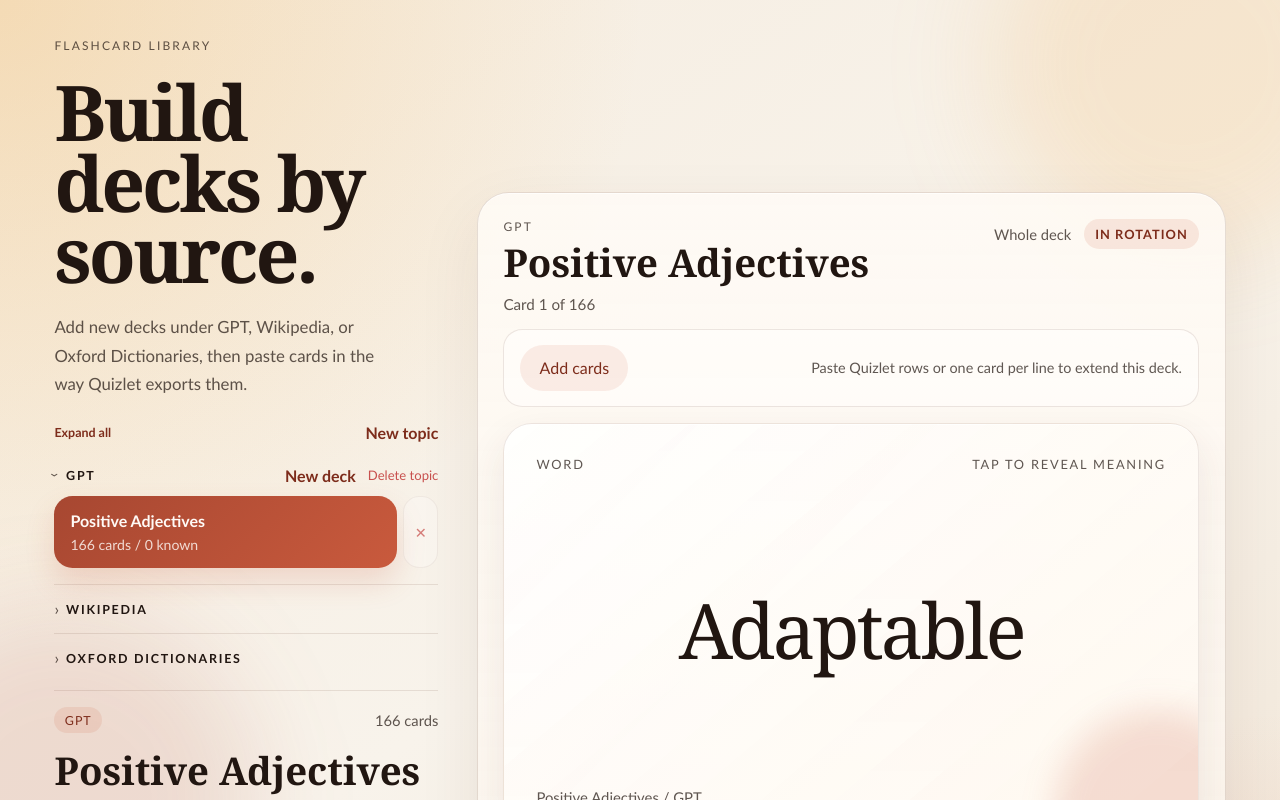
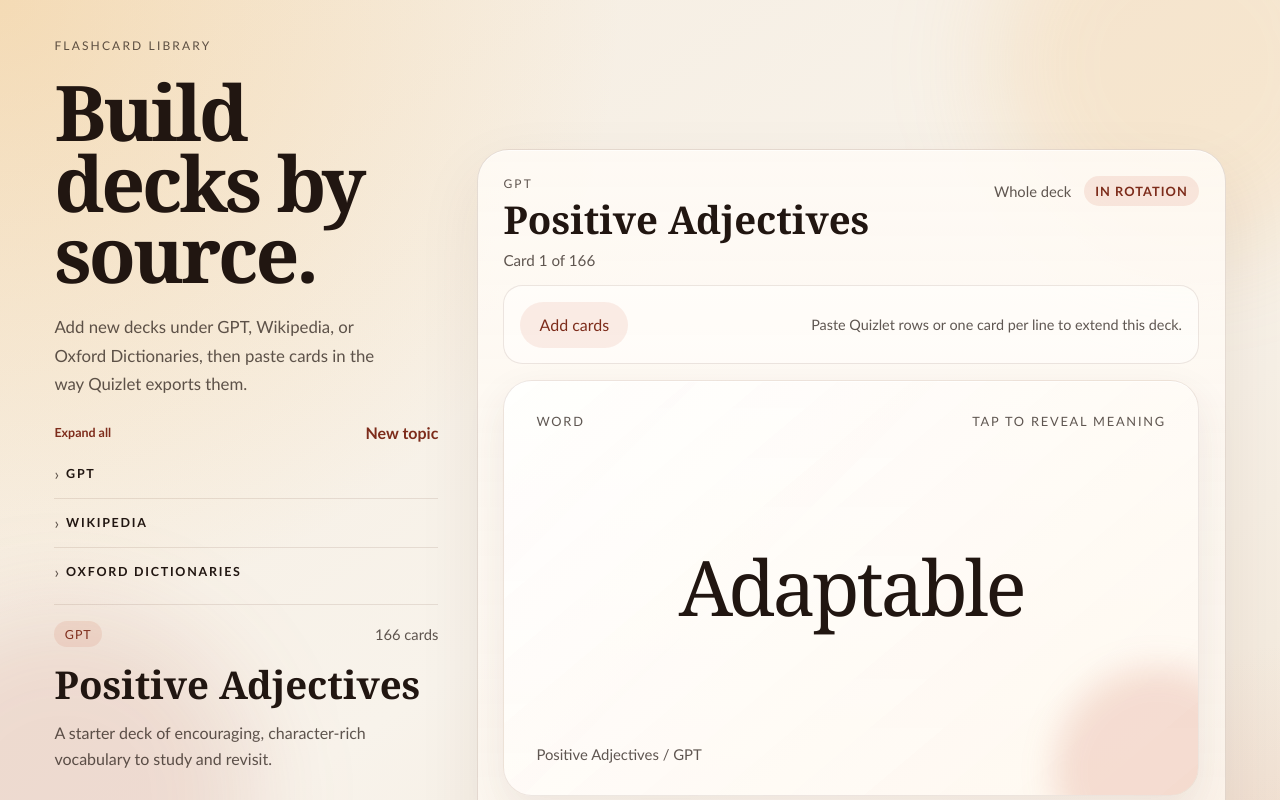
Before and after one commit to classical91/flashcards, a React (Vite) app: page / in a window 1280 px wide. Shown: the top 800 px of the page. Built offline with nearby package versions, Linux system fonts and the light colour scheme.

Commit message:
fix: start with all library sections collapsed on page load
Previously the section containing the selected deck was auto-expanded,
so GPT always appeared open. All sections now start collapsed.

https://claude.ai/code/session_01CSF2mzgYbzetZQrQA22RnC

```diff
--- a/src/App.tsx
+++ b/src/App.tsx
@@ -169,11 +169,7 @@ export default function App() {
   const [selectedDeckId, setSelectedDeckId] = useState(loadSelectedDeckId);
   const [deckComposer, setDeckComposer] = useState<DeckComposer | null>(null);
   const [deckComposerMessage, setDeckComposerMessage] = useState("");
-  const [expandedSections, setExpandedSections] = useState<Set<string>>(() => {
-    const saved = loadSelectedDeckId();
-    const section = librarySections.find((s) => s.decks.some((d) => d.id === saved));
-    return new Set(section ? [section.id] : []);
-  });
+  const [expandedSections, setExpandedSections] = useState<Set<string>>(() => new Set());
   const [showCardImporter, setShowCardImporter] = useState(false);
   const [cardPaste, setCardPaste] = useState("");
   const [cardImportMessage, setCardImportMessage] = useState("");
```
